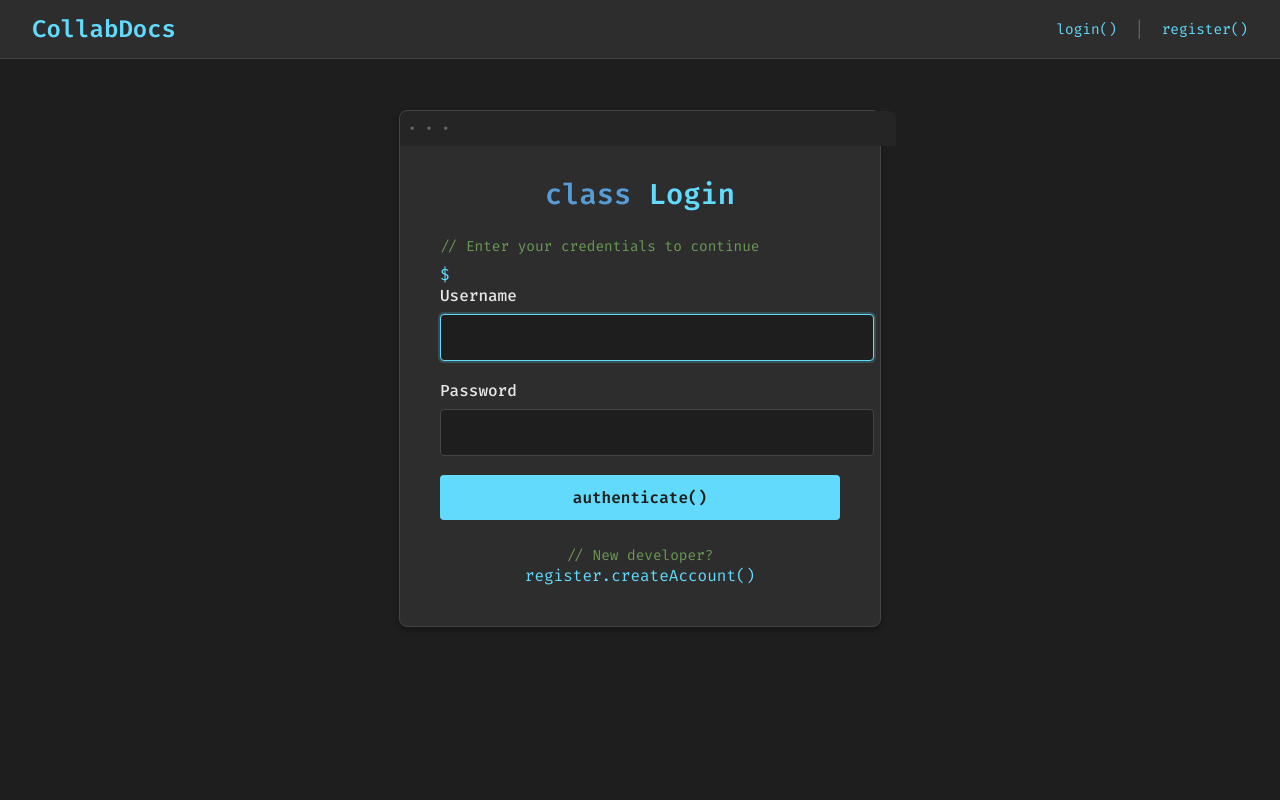
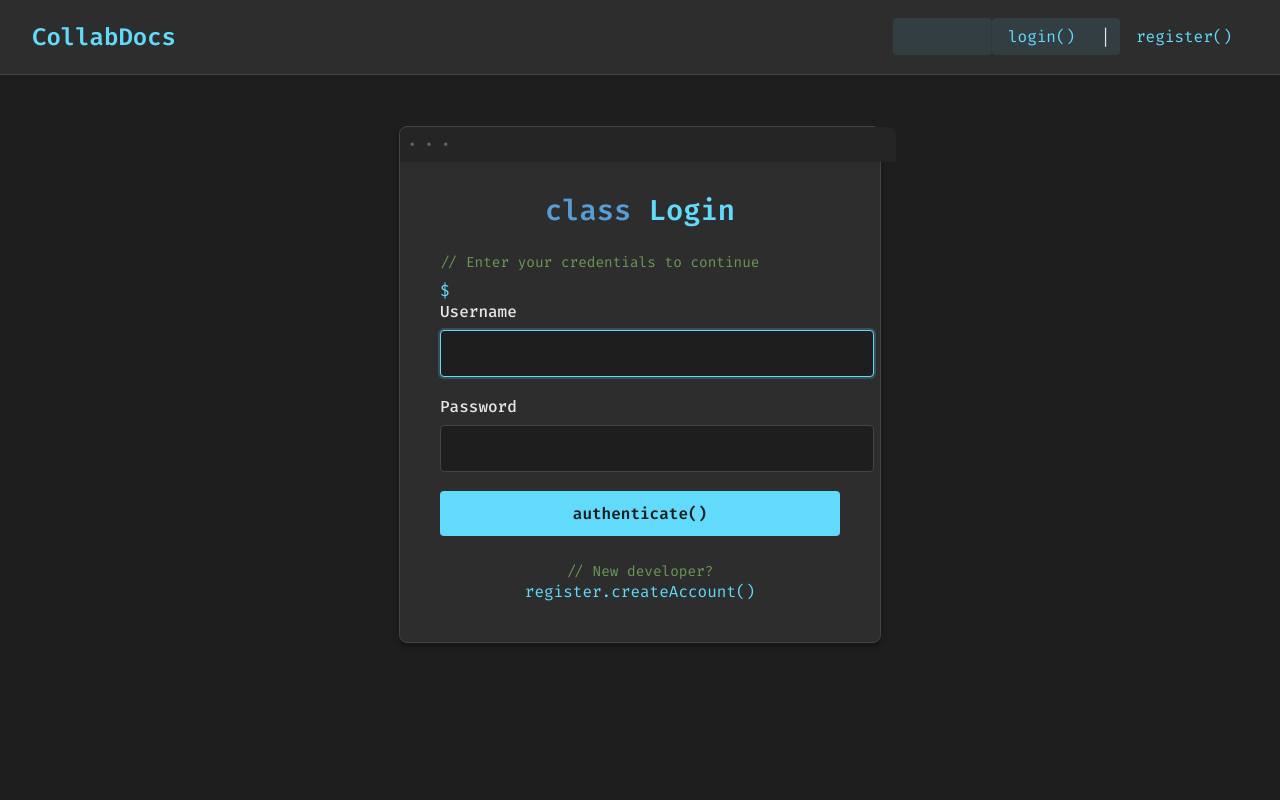
Before and after one commit to ziv1010/Collab_Editor_Main, a Django app: a page that uses collaborative_text_editor/templates/base.html in a window 1280 px wide. Run offline with Django 3.2, Linux system fonts and the light colour scheme; some libraries are stand-ins or nearby versions.

Commit message:
front end updates

```diff
--- a/collaborative_text_editor/templates/base.html
+++ b/collaborative_text_editor/templates/base.html
@@ -9,9 +9,16 @@
     <link rel="stylesheet" href="{% static 'css/styles.css' %}">
     {% endif %}
     {% block extra_head %}{% endblock %}
+    <link href="https://fonts.googleapis.com/css2?family=Fira+Code:wght@400;500;600&display=swap" rel="stylesheet">
 </head>
 <body>
-    {% if request.resolver_match.url_name in 'login,register' %}
+    <div id="page-loader" class="page-loader">
+        <div class="loader-content">
+            <div class="loader-spinner"></div>
+            <div class="loader-text">Loading...</div>
+        </div>
+    </div>
+
     <style>
         body, html {
             margin: 0;
@@ -19,6 +26,7 @@
             background-color: #1e1e1e;
             color: #e6e6e6;
             font-family: 'Fira Code', monospace;
+            transition: background-color 0.3s ease;
         }
 
         header {
@@ -28,6 +36,16 @@
             display: flex;
             justify-content: space-between;
             align-items: center;
+            position: sticky;
+            top: 0;
+            z-index: 1000;
+            backdrop-filter: blur(10px);
+            transition: transform 0.3s ease, background-color 0.3s ease;
+        }
+
+        /* Hide header on scroll down, show on scroll up */
+        header.header-hidden {
+            transform: translateY(-100%);
         }
 
         .brand-section {
@@ -42,74 +60,132 @@
             font-size: 1.5rem;
             font-weight: 600;
             text-decoration: none;
+            position: relative;
+            padding: 0.5rem 0;
         }
 
-        .brand-name:hover {
+        .brand-name::after {
+            content: '';
+            position: absolute;
+            width: 0;
+            height: 2px;
+            bottom: 0;
+            left: 0;
+            background-color: #61dafb;
+            transition: width 0.3s ease;
+        }
+
+        .brand-name:hover::after {
+            width: 100%;
+        }
+
+        .auth-links a {
+            color: #61dafb;
+            text-decoration: none;
+            position: relative;
+            padding: 0.5rem 1rem;
+            transition: color 0.3s ease;
+            overflow: hidden;
+        }
+
+        .auth-links a::before {
+            content: '';
+            position: absolute;
+            width: 100%;
+            height: 100%;
+            background: rgba(97, 218, 251, 0.1);
+            left: 0;
+            top: 0;
+            transform: translateX(-100%);
+            transition: transform 0.3s ease;
+            z-index: -1;
+            border-radius: 4px;
+        }
+
+        .auth-links a:hover::before {
+            transform: translateX(0);
+        }
+
+        .auth-links a:hover {
             color: #4fa8c7;
         }
 
-        .user-section {
-            display: flex;
-            align-items: center;
-            gap: 1rem;
+        /* Add loading animation */
+        @keyframes gradient {
+            0% { background-position: 0% 50%; }
+            50% { background-position: 100% 50%; }
+            100% { background-position: 0% 50%; }
         }
 
-        .user-avatar {
-            width: 32px;
-            height: 32px;
-            border-radius: 50%;
-            background: #61dafb;
-            display: flex;
-            align-items: center;
-            justify-content: center;
-            font-size: 1.2rem;
-            cursor: pointer;
-            transition: transform 0.2s ease;
+        .loading {
+            background: linear-gradient(90deg, #2d2d2d, #383838, #2d2d2d);
+            background-size: 200% 100%;
+            animation: gradient 1.5s ease infinite;
         }
 
-        .user-avatar:hover {
-            transform: scale(1.1);
+        /* Add subtle hover effect to all interactive elements */
+        button, a, input[type="submit"] {
+            transition: transform 0.2s ease, box-shadow 0.2s ease;
         }
 
-        .user-info {
-            display: flex;
-            align-items: center;
-            gap: 0.5rem;
-            color: #e6e6e6;
-            font-size: 0.9rem;
+        button:hover, a:hover, input[type="submit"]:hover {
+            transform: translateY(-1px);
         }
 
-        .user-info span {
-            color: #6a9955;
+        button:active, a:active, input[type="submit"]:active {
+            transform: translateY(0);
         }
 
-        .auth-links a, .logout-btn {
-            color: #61dafb;
-            text-decoration: none;
-            background: none;
-            border: none;
-            padding: 0;
-            font: inherit;
-            cursor: pointer;
-            font-size: 0.9rem;
+        .page-loader {
+            position: fixed;
+            top: 0;
+            left: 0;
+            width: 100%;
+            height: 100%;
+            background: #1e1e1e;
+            display: flex;
+            justify-content: center;
+            align-items: center;
+            z-index: 9999;
+            opacity: 1;
+            transition: opacity 0.3s ease, visibility 0.3s ease;
         }
 
-        .auth-links a:hover, .logout-btn:hover {
-            color: #4fa8c7;
-            text-decoration: underline;
+        .page-loader.hidden {
+            opacity: 0;
+            visibility: hidden;
         }
 
-        main {
-            min-height: calc(100vh - 60px);
+        .loader-content {
+            text-align: center;
         }
 
-        .separator {
-            color: #666;
-            margin: 0 0.5rem;
+        .loader-spinner {
+            width: 50px;
+            height: 50px;
+            border: 3px solid #333;
+            border-top: 3px solid #61dafb;
+            border-radius: 50%;
+            animation: spin 1s linear infinite;
+        }
+
+        .loader-text {
+            margin-top: 1rem;
+            color: #61dafb;
+            font-family: 'Fira Code', monospace;
+            animation: pulse 1.5s ease infinite;
+        }
+
+        @keyframes spin {
+            0% { transform: rotate(0deg); }
+            100% { transform: rotate(360deg); }
+        }
+
+        @keyframes pulse {
+            0%, 100% { opacity: 1; }
+            50% { opacity: 0.5; }
         }
     </style>
-    <link href="https://fonts.googleapis.com/css2?family=Fira+Code:wght@400;500;600&display=swap" rel="stylesheet">
-    {% endif %}
 
     {% if request.resolver_match.url_name in 'login,register' %}
     <header>
@@ -157,5 +233,40 @@
     {% endif %}
 
     {% block extra_script %}{% endblock %}
+
+    <script>
+        // Add header hide/show on scroll
+        let lastScroll = 0;
+        const header = document.querySelector('header');
+
+        window.addEventListener('scroll', () => {
+            const currentScroll = window.pageYOffset;
+
+            if (currentScroll > lastScroll && currentScroll > 80) {
+                header.classList.add('header-hidden');
+            } else {
+                header.classList.remove('header-hidden');
+            }
+
+            lastScroll = currentScroll;
+        });
+
+        // Add loading state to buttons
+        document.querySelectorAll('button').forEach(button => {
+            button.addEventListener('click', function() {
+                if (!this.classList.contains('no-loading')) {
+                    this.classList.add('loading');
+                    setTimeout(() => {
+                        this.classList.remove('loading');
+                    }, 1000);
+                }
+            });
+        });
+
+        window.addEventListener('load', function() {
+            const loader = document.getElementById('page-loader');
+            loader.classList.add('hidden');
+        });
+    </script>
 </body>
 </html>
```
Also changed, not shown: collaborative_text_editor/templates/document_list.html (+36 -13 lines), collaborative_text_editor/db.sqlite3.
